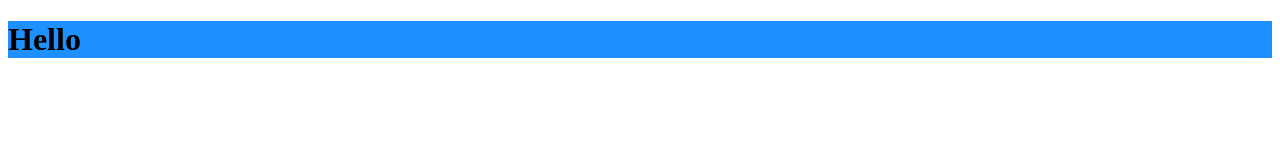
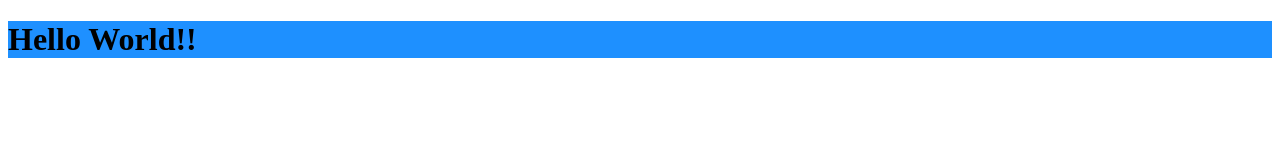
Before and after one commit to sunildumpala/GitDemo, a plain HTML site: page index.html in a window 1280 px wide. Drawn offline with Linux system fonts and the light colour scheme.

Commit message:
Hello World

```diff
--- a/index.html
+++ b/index.html
@@ -3,7 +3,7 @@
   <link rel="stylesheet" href="main.css">
   <body>
     <div>
-      <h1 id="id-style" class="class-style">Hello</h1>
+      <h1 id="id-style" class="class-style">Hello World!!</h1>
     </div>
   </body>
 </html>
```
